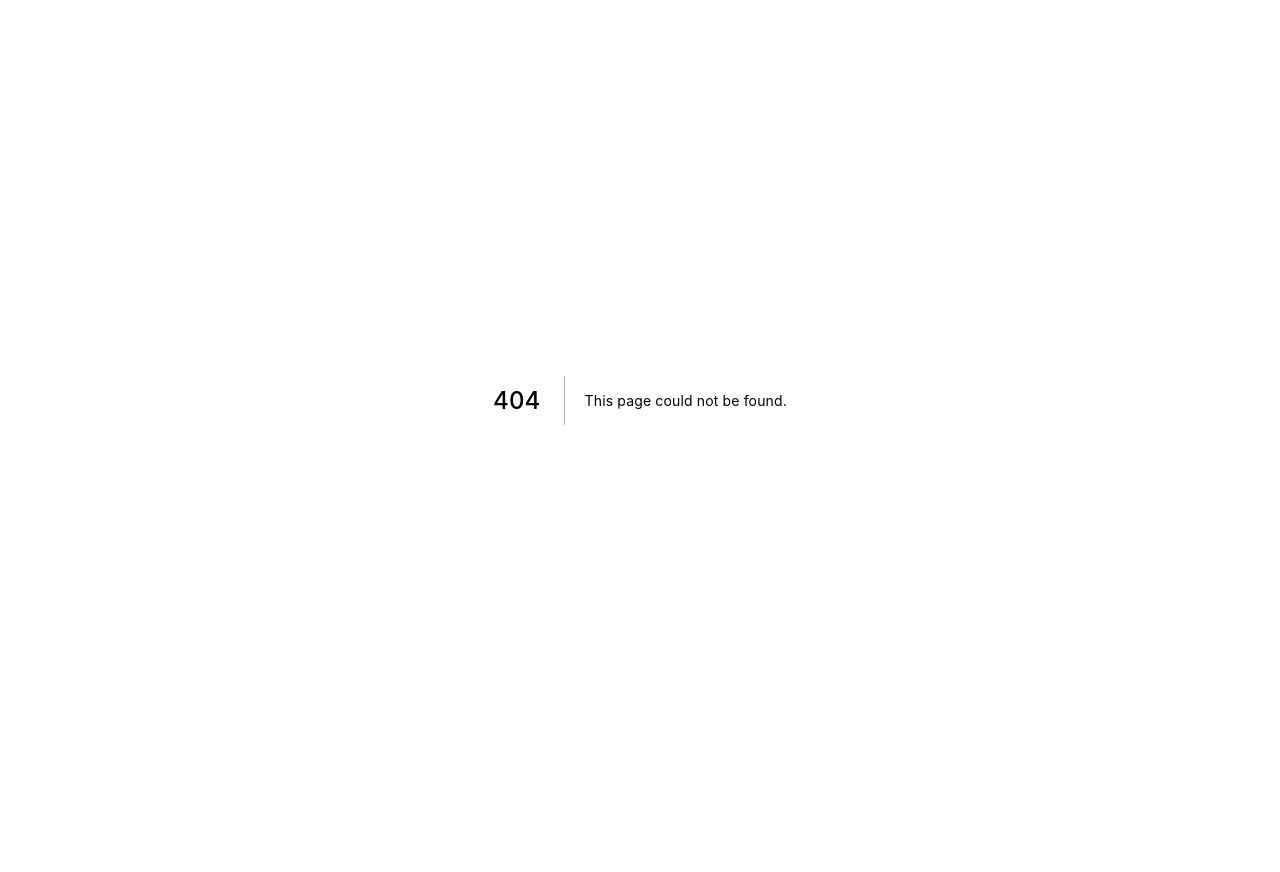
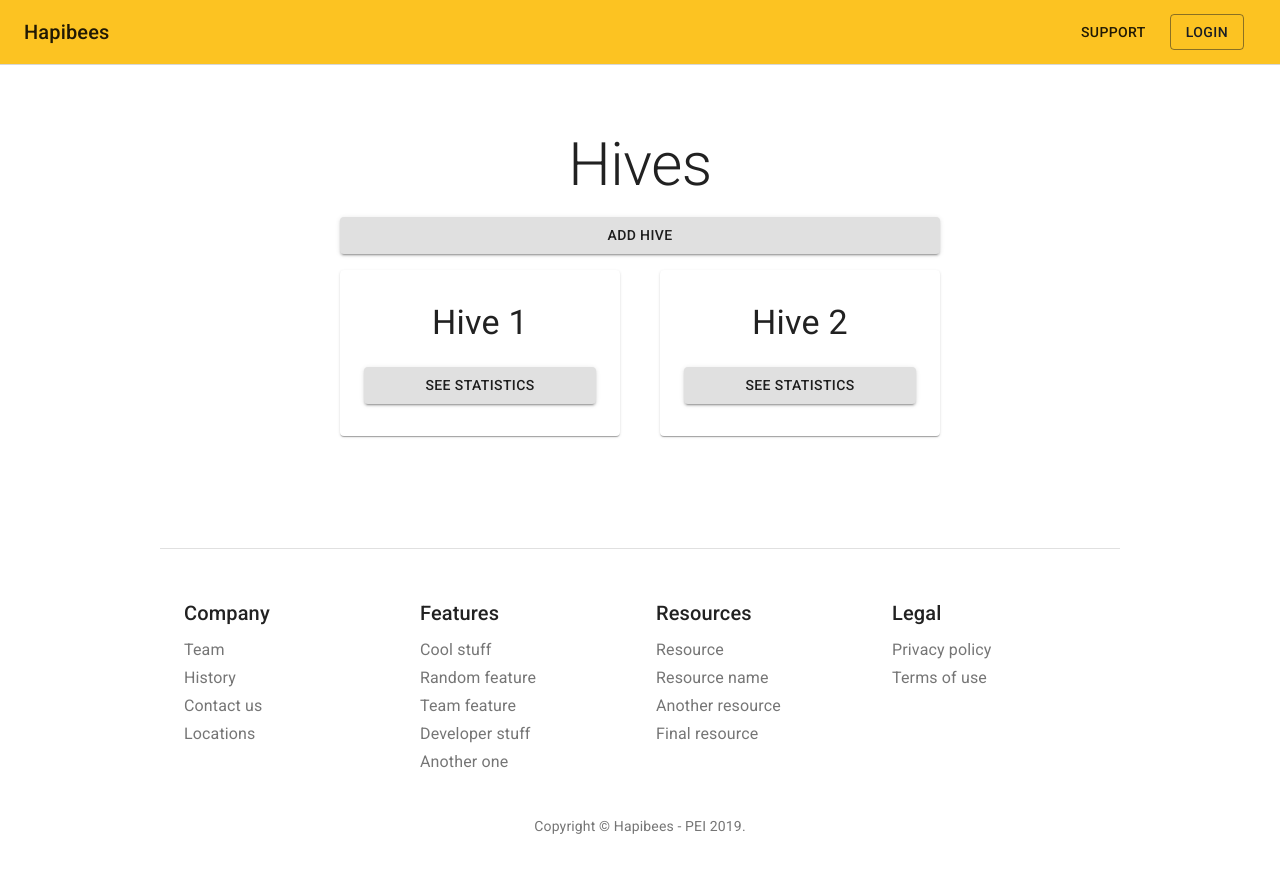
Before and after one commit to hapibees-pei/honeybee, a Next.js app: page /beekeeper in a window 1280 px wide. Before the commit this address had no page. Shown: the top 872 px of the page. Before the commit the page ends 800 px from the top, so only its background shows below. Built offline with nearby package versions, Linux system fonts and the light colour scheme.

Commit message:
add beekeeper and beelover pages

```diff
--- /dev/null
+++ b/pages/beekeeper.js
@@ -0,0 +1,167 @@
+import React, { Component } from "react";
+import RegisterForm from "../components/RegisterForm";
+import { CssBaseline, Typography, Container, Button, Grid, CardContent, Card, CardActions } from "@material-ui/core";
+import { withStyles } from "@material-ui/core/styles";
+// import { withStyles } from '@material-ui/styles';
+import axios from "axios";
+
+import { Footer, Header } from "../components";
+
+const styles = theme => ({
+  "@global": {
+    body: {
+      backgroundColor: theme.palette.common.white
+    },
+    ul: {
+      margin: 0,
+      padding: 0
+    },
+    li: {
+      listStyle: "none"
+    }
+  },
+  content: {
+    padding: theme.spacing(8, 0, 6),
+    marginTop: 0,
+    marginBottom: 50
+  },
+  cardHive: {
+    display: "flex",
+    justifyContent: "center",
+    alignItems: "baseline",
+    marginTop: theme.spacing(2),
+    marginBottom: theme.spacing(2),
+  },
+});
+
+class BeekeeperPage extends Component {
+  constructor(props) {
+    super(props);
+    this.state = {
+      name: "",
+      email: "",
+      role: "",
+      password: "",
+      password_confirmation: "",
+      error: ""
+    };
+    this.handleRegisterSubmit = this.handleRegisterSubmit.bind(this)
+  }
+
+
+  handleInputChange = name => event => {
+    this.setState({
+      [name]: event.target.value
+    });
+  };
+
+  handleRegisterResponse(res) {
+    // if (res.data.hasOwnProperty("jwt")) {
+    //   this.setState({ error: "" });
+    //   localStorage.jwt = res.jwt;
+    //   window.location.pathname = "/login";
+    // } else {
+    //   this.setState({ error: "Register error" });
+    // }
+  }
+
+  handleErrorResponse(error) {
+    // if (error.response) {
+    //   // status code outside 2XX
+    //   if (error.response.data.hasOwnProperty("error")) {
+    //     this.setState({ error: error.response.data.error });
+    //   } else if (error.response.data.hasOwnProperty("errors")) {
+    //     this.setState({ error: "Invalid token" });
+    //   } else {
+    //     this.setState({ error: "Register error" });
+    //   }
+    // } else if (error.request) {
+    //   this.setState({ error: "Network Error" });
+    // }
+  }
+
+  handleRegisterSubmit() {
+    // const api_endpoint =
+    //   process.env.REACT_APP_ENDPOINT + process.env.REACT_APP_API_AUTH_SIGN_UP;
+    let user = {
+      name: this.state.name,
+      email: this.state.email.trim(),
+      password: this.state.password,
+      password_confirmation: this.state.password_confirmation,
+      role: this.state.role,
+    };
+    console.log(user);
+    // axios
+    //   .post(api_endpoint, user)
+    //   .then(res => this.handleRegisterResponse(res))
+    //   .catch(error => this.handleErrorResponse(error));
+  }
+
+  render() {
+    const { classes } = this.props;
+    return (
+      <React.Fragment>
+        <CssBaseline />
+        <Header />
+        <Container maxWidth="sm" className={classes.content}>
+          <Typography component="h1" variant="h2" align="center">
+            Hives
+          </Typography>
+          <Button
+            fullWidth
+            variant="contained"
+            color="warning"
+            className={classes.cardHive}
+          >
+            ADD HIVE
+          </Button>
+          <Grid container spacing={5} alignItems="center">
+            <Grid item xs={12} sm={6} md={6}>
+              <Card>
+                <CardContent>
+                  <Typography
+                    className={classes.cardHive}
+                    component="h2"
+                    variant="h4"
+                    color="textPrimary"
+                  >
+                    Hive 1
+                  </Typography>
+                  <CardActions>
+                    <Button fullWidth variant="contained" color="warning">
+                      See statistics
+                    </Button>
+                  </CardActions>
+                </CardContent>
+              </Card>
+            </Grid>
+            <Grid item xs={12} sm={6} md={6}>
+              <Card>
+                <CardContent>
+                  <Typography
+                    className={classes.cardHive}
+                    component="h2"
+                    variant="h4"
+                    color="textPrimary"
+                  >
+                    Hive 2
+                  </Typography>
+                  <CardActions>
+                    <Button fullWidth variant="contained" color="warning">
+                      See statistics
+                    </Button>
+                  </CardActions>
+                </CardContent>
+              </Card>
+            </Grid>
+          </Grid>
+
+          {/* <RegisterForm onChangeInput={this.handleInputChange} onSubmitRegister={this.handleRegisterSubmit}/> */}
+        </Container>
+        <Footer />
+      </React.Fragment>
+    );
+  }
+}
+
+export default withStyles(styles)(BeekeeperPage);
```
Also changed, not shown: pages/beelover.js (added, +159 -0 lines).
